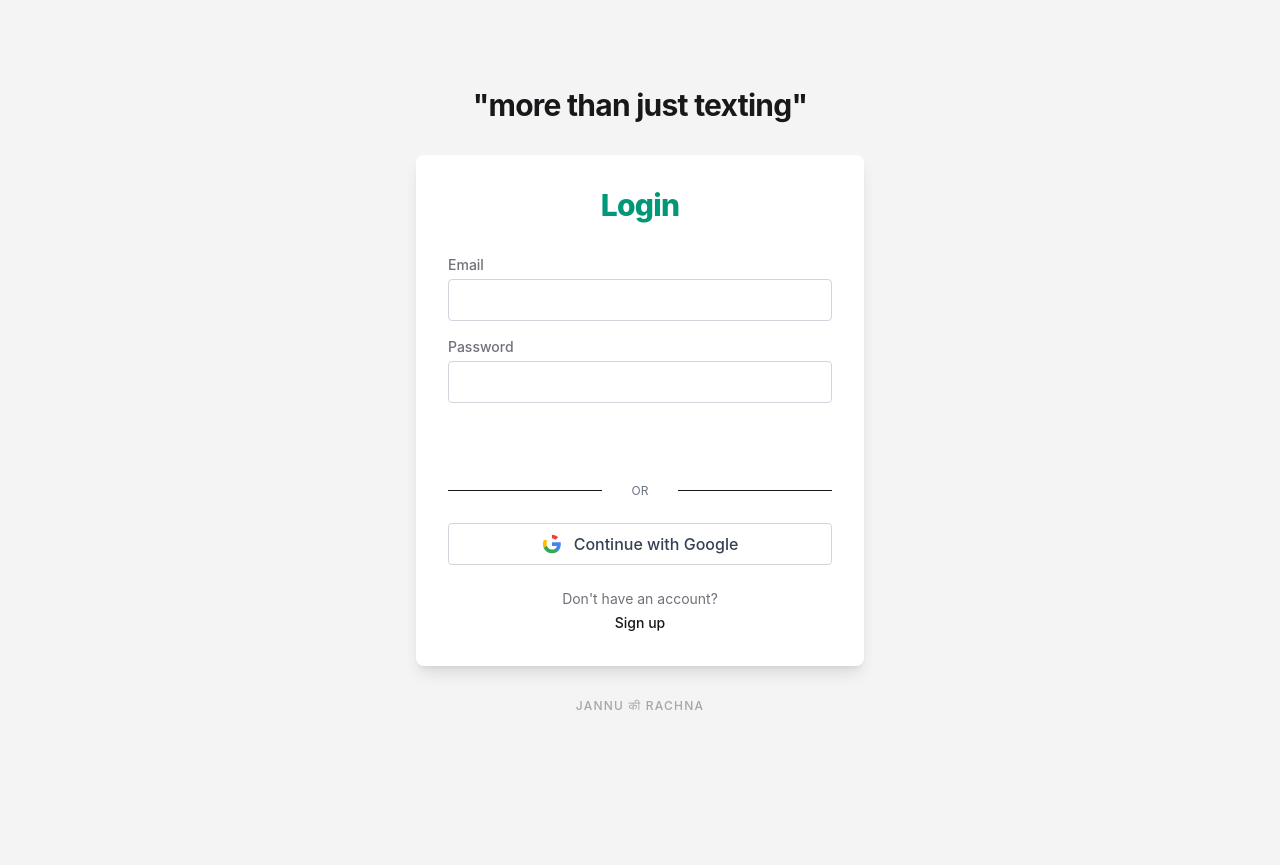
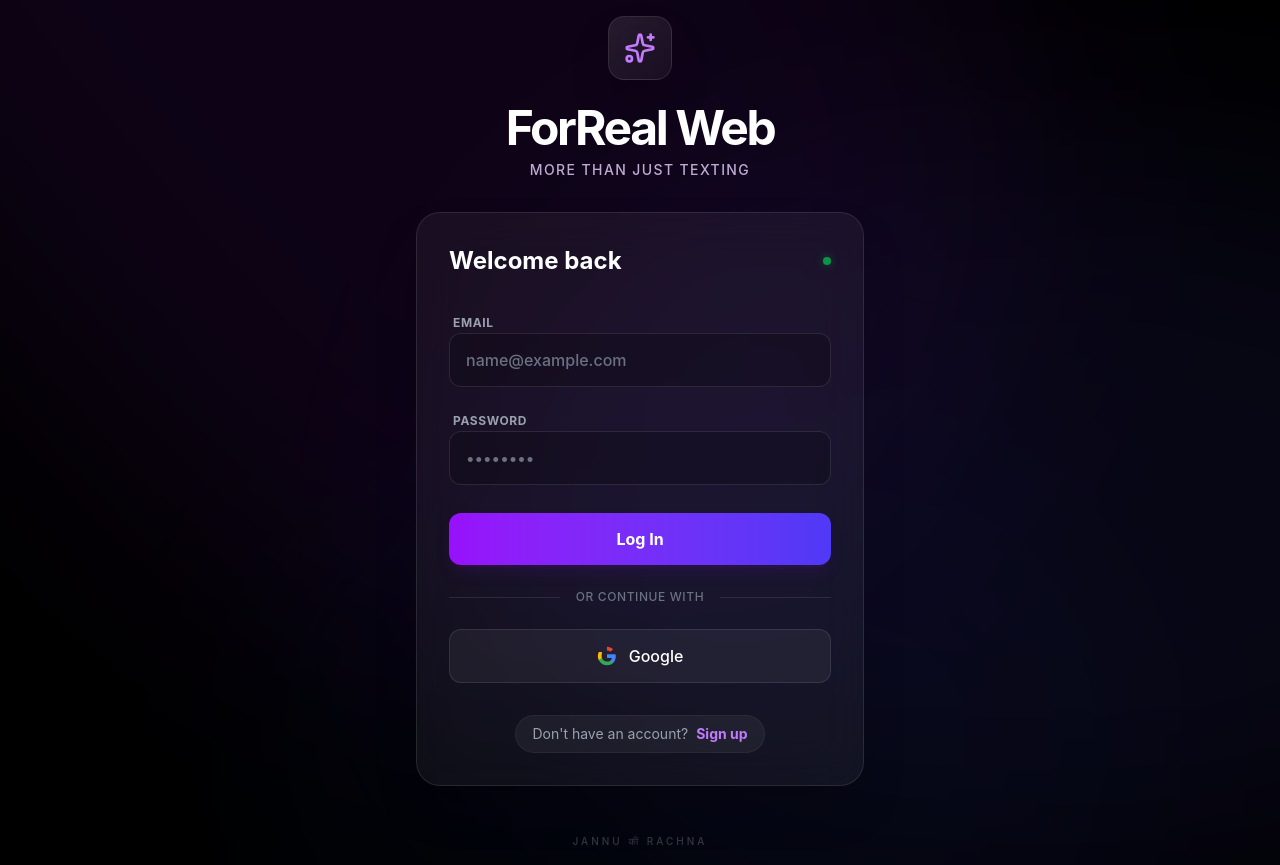
Before and after one commit to 23f2003556/forreal-0, a Next.js app: page /login in a window 1280 px wide. Before the commit the page ends 800 px from the top, so only its background shows below. Built offline with nearby package versions, Linux system fonts and the light colour scheme; no server answers.

Commit message:
feat(ui): overhaul login page with Modern Aether animations and glassmorphism

```diff
--- a/src/app/login/page.tsx
+++ b/src/app/login/page.tsx
@@ -3,6 +3,8 @@
 import { useState, useEffect } from 'react'
 import { supabase } from '@/lib/supabase/client'
 import { useRouter } from 'next/navigation'
+import { motion, AnimatePresence } from 'framer-motion'
+import { Sparkles } from 'lucide-react'
 
 export default function LoginPage() {
     const [isSignUp, setIsSignUp] = useState(false)
@@ -14,15 +16,13 @@
 
     useEffect(() => {
         const checkUser = async () => {
-            console.log('DEBUG: Initial session check starting...')
             try {
-                const { data: { user }, error } = await supabase.auth.getUser()
-                console.log('DEBUG: Initial session check result:', { user: user?.id, error })
+                const { data: { user } } = await supabase.auth.getUser()
                 if (user) {
                     router.push('/')
                 }
             } catch (err) {
-                console.error('DEBUG: Initial session check failed:', err)
+                console.error('Session check failed:', err)
             }
         }
         checkUser()
@@ -36,7 +36,6 @@
         try {
             const trimmedEmail = email.trim()
             if (isSignUp) {
-                console.log('DEBUG: Attempting signup for:', JSON.stringify(trimmedEmail))
                 const { data, error } = await supabase.auth.signUp({
                     email: trimmedEmail,
                     password,
@@ -47,7 +46,6 @@
                         },
                     },
                 })
-                console.log('DEBUG: Signup result:', { data, error })
                 if (error) throw error
 
                 if (data.user) {
@@ -62,29 +60,22 @@
                         })
 
                     if (!profileError) {
-                        // If signup and profile creation are successful, redirect
                         window.location.href = '/'
                     } else {
-                        console.error('DEBUG: Profile setup error:', profileError)
                         alert('Error saving profile: ' + profileError.message)
                     }
                 } else {
-                    // If user data is not immediately available (e.g., email confirmation needed)
                     alert('Check your email for the confirmation link!')
                 }
             } else {
-                console.log('DEBUG: Attempting login for:', JSON.stringify(trimmedEmail))
-                const { data, error } = await supabase.auth.signInWithPassword({
+                const { error } = await supabase.auth.signInWithPassword({
                     email: trimmedEmail,
                     password,
                 })
-                console.log('DEBUG: Login result:', { data, error })
                 if (error) throw error
-                // Use window.location.href for a hard redirect to ensure cookies are sent
                 window.location.href = '/'
             }
         } catch (err: any) {
-            console.error('DEBUG: Auth error:', err)
             setError(err.message)
         } finally {
             setLoading(false)
@@ -108,65 +99,148 @@
         }
     }
 
+    // Animation Variants
+    const containerVariants = {
+        hidden: { opacity: 0 },
+        visible: {
+            opacity: 1,
+            transition: {
+                staggerChildren: 0.1,
+                delayChildren: 0.3
+            }
+        }
+    }
+
+    const itemVariants = {
+        hidden: { y: 20, opacity: 0 },
+        visible: {
+            y: 0,
+            opacity: 1,
+            transition: { type: "spring" as const, stiffness: 300, damping: 24 }
+        }
+    }
+
     return (
-        <div className="min-h-[100dvh] bg-app-background flex flex-col items-center justify-center p-4">
-            <div className="mb-8 text-center">
-                <h1 className="text-3xl font-bold text-teal-primary tracking-tight">"more than just texting"</h1>
+        <div className="min-h-[100dvh] bg-black relative flex flex-col items-center justify-center p-4 overflow-hidden">
+            {/* Ambient Background */}
+            <div className="absolute inset-0 overflow-hidden pointer-events-none">
+                <motion.div
+                    animate={{
+                        scale: [1, 1.2, 1],
+                        rotate: [0, 90, 0],
+                        opacity: [0.3, 0.5, 0.3]
+                    }}
+                    transition={{ duration: 20, repeat: Infinity, ease: "linear" }}
+                    className="absolute -top-[50%] -left-[20%] w-[100%] h-[100%] bg-purple-900/40 rounded-full blur-[120px]"
+                />
+                <motion.div
+                    animate={{
+                        scale: [1, 1.1, 1],
+                        x: [0, 50, 0],
+                        opacity: [0.3, 0.5, 0.3]
+                    }}
+                    transition={{ duration: 15, repeat: Infinity, ease: "easeInOut", delay: 2 }}
+                    className="absolute top-[20%] -right-[20%] w-[80%] h-[80%] bg-indigo-900/40 rounded-full blur-[120px]"
+                />
+                <motion.div
+                    animate={{
+                        scale: [1, 1.3, 1],
+                        y: [0, -50, 0],
+                        opacity: [0.2, 0.4, 0.2]
+                    }}
+                    transition={{ duration: 18, repeat: Infinity, ease: "easeInOut", delay: 5 }}
+                    className="absolute -bottom-[20%] left-[20%] w-[70%] h-[70%] bg-blue-900/30 rounded-full blur-[100px]"
+                />
             </div>
 
-            <div className="bg-white dark:bg-panel-header-background p-8 rounded-lg shadow-lg w-full max-w-md">
-                <h2 className="text-3xl font-extrabold mb-8 text-center bg-clip-text text-transparent bg-gradient-to-r from-teal-600 to-emerald-600 dark:from-teal-400 dark:to-emerald-400 tracking-tight">
-                    {isSignUp ? 'Sign Up' : 'Login'}
+            <motion.div
+                variants={containerVariants}
+                initial="hidden"
+                animate="visible"
+                className="relative z-10 w-full max-w-md"
+            >
+                <motion.div variants={itemVariants} className="text-center mb-8">
+                    <div className="inline-flex items-center justify-center w-16 h-16 rounded-2xl bg-gradient-to-br from-white/10 to-white/5 backdrop-blur-lg border border-white/10 mb-6 shadow-2xl">
+                        <Sparkles className="w-8 h-8 text-purple-400" />
+                    </div>
+                    <h1 className="text-4xl md:text-5xl font-bold text-white tracking-tighter mb-2">
+                        ForReal Web
+                    </h1>
+                    <p className="text-purple-200/80 font-medium tracking-widest uppercase text-sm">
+                        More Than Just Texting
+                    </p>
+                </motion.div>
+
+                <motion.div
+                    variants={itemVariants}
+                    className="bg-white/5 backdrop-blur-xl border border-white/10 p-8 rounded-3xl shadow-2xl"
+                >
+                    <div className="flex items-center justify-between mb-8">
+                        <h2 className="text-2xl font-bold text-white">
+                            {isSignUp ? 'Create account' : 'Welcome back'}
                         </h2>
+                        <div className="h-2 w-2 rounded-full bg-green-500 animate-pulse shadow-[0_0_10px_rgba(34,197,94,0.5)]" />
+                    </div>
 
                     {error && (
-                    <div className="bg-red-100 border border-red-400 text-red-700 px-4 py-3 rounded mb-4 text-sm">
+                        <motion.div
+                            initial={{ opacity: 0, y: -10 }}
+                            animate={{ opacity: 1, y: 0 }}
+                            className="bg-red-500/10 border border-red-500/20 text-red-200 px-4 py-3 rounded-xl mb-6 text-sm flex items-center gap-2"
+                        >
+                            <div className="w-1.5 h-1.5 rounded-full bg-red-400" />
                             {error}
-                    </div>
+                        </motion.div>
                     )}
 
-                <form onSubmit={handleSubmit} className="space-y-4">
-                    <div>
-                        <label className="block text-sm font-medium text-text-secondary mb-1">Email</label>
+                    <form onSubmit={handleSubmit} className="space-y-5">
+                        <div className="space-y-2">
+                            <label className="text-xs font-bold text-gray-400 uppercase tracking-wider ml-1">Email</label>
                             <input
                                 type="email"
                                 value={email}
                                 onChange={(e) => setEmail(e.target.value)}
-                            className="w-full p-2 border border-gray-300 rounded focus:outline-none focus:border-teal-primary dark:bg-gray-800 dark:border-gray-700"
+                                className="w-full bg-black/20 border border-white/10 rounded-xl px-4 py-3.5 text-white placeholder-gray-500 focus:outline-none focus:ring-2 focus:ring-purple-500/50 focus:border-purple-500/50 transition-all font-medium"
+                                placeholder="name@example.com"
                                 required
                             />
                         </div>
 
-                    <div>
-                        <label className="block text-sm font-medium text-text-secondary mb-1">Password</label>
+                        <div className="space-y-2">
+                            <label className="text-xs font-bold text-gray-400 uppercase tracking-wider ml-1">Password</label>
                             <input
                                 type="password"
                                 value={password}
                                 onChange={(e) => setPassword(e.target.value)}
-                            className="w-full p-2 border border-gray-300 rounded focus:outline-none focus:border-teal-primary dark:bg-gray-800 dark:border-gray-700"
+                                className="w-full bg-black/20 border border-white/10 rounded-xl px-4 py-3.5 text-white placeholder-gray-500 focus:outline-none focus:ring-2 focus:ring-purple-500/50 focus:border-purple-500/50 transition-all font-medium"
+                                placeholder="••••••••"
                                 required
                             />
                         </div>
 
-                    <button
+                        <motion.button
+                            whileHover={{ scale: 1.02 }}
+                            whileTap={{ scale: 0.98 }}
                             type="submit"
                             disabled={loading}
-                        className="w-full bg-teal-primary hover:bg-teal-secondary text-white font-bold py-2 px-4 rounded focus:outline-none focus:shadow-outline transition-colors disabled:opacity-50"
+                            className="w-full bg-gradient-to-r from-purple-600 to-indigo-600 hover:from-purple-500 hover:to-indigo-500 text-white font-bold py-3.5 rounded-xl transition-all shadow-lg shadow-purple-900/20 disabled:opacity-50 disabled:cursor-not-allowed mt-2"
                         >
                             {loading ? 'Processing...' : (isSignUp ? 'Sign Up' : 'Log In')}
-                    </button>
+                        </motion.button>
                     </form>
 
-                <div className="mt-6 flex items-center justify-between">
-                    <span className="border-b w-[35%] lg:w-[40%] dark:border-gray-700"></span>
-                    <span className="text-xs text-center text-gray-500 uppercase dark:text-gray-400">or</span>
-                    <span className="border-b w-[35%] lg:w-[40%] dark:border-gray-700"></span>
+                    <div className="my-6 flex items-center gap-4">
+                        <div className="h-px bg-white/10 flex-1" />
+                        <span className="text-xs text-gray-500 uppercase tracking-wider font-medium">Or continue with</span>
+                        <div className="h-px bg-white/10 flex-1" />
                     </div>
 
-                <button
+                    <motion.button
+                        whileHover={{ scale: 1.02, backgroundColor: "rgba(255,255,255,0.05)" }}
+                        whileTap={{ scale: 0.98 }}
                         onClick={handleGoogleLogin}
                         disabled={loading}
-                    className="mt-6 w-full flex items-center justify-center gap-3 bg-white dark:bg-gray-800 border border-gray-300 dark:border-gray-700 hover:bg-gray-50 dark:hover:bg-gray-700 text-gray-700 dark:text-gray-200 font-medium py-2 px-4 rounded focus:outline-none transition-colors disabled:opacity-50"
+                        className="w-full flex items-center justify-center gap-3 bg-white/5 border border-white/10 hover:border-white/20 text-white font-medium py-3.5 rounded-xl transition-all disabled:opacity-50"
                     >
                         <svg className="w-5 h-5" viewBox="0 0 24 24">
                             <path
@@ -186,28 +260,29 @@
                                 fill="#EA4335"
                             />
                         </svg>
-                    Continue with Google
-                </button>
+                        Google
+                    </motion.button>
 
-                <div className="mt-6 text-center">
-                    <p className="text-sm text-text-secondary">
+                    <div className="mt-8 text-center bg-white/5 mx-auto w-fit px-4 py-2 rounded-full border border-white/5">
+                        <p className="text-sm text-gray-400">
                             {isSignUp ? 'Already have an account?' : "Don't have an account?"}
-                    </p>
                             <button
                                 onClick={() => setIsSignUp(!isSignUp)}
                                 disabled={loading}
-                        className="text-teal-primary hover:underline text-sm font-medium mt-1"
+                                className="text-purple-400 hover:text-purple-300 font-bold ml-2 transition-colors focus:outline-none"
                             >
                                 {isSignUp ? 'Log in' : 'Sign up'}
                             </button>
+                        </p>
                     </div>
-            </div>
+                </motion.div>
 
-            <div className="mt-8 text-center">
-                <p className="text-xs text-text-secondary opacity-60 font-medium tracking-widest uppercase">
+                <motion.div variants={itemVariants} className="mt-12 text-center">
+                    <p className="text-[10px] text-white/20 font-medium tracking-[0.3em] uppercase hover:text-white/40 transition-colors cursor-default">
                         jannu की rachna
                     </p>
-            </div>
+                </motion.div>
+            </motion.div>
         </div>
     )
 }
```
Lines whose indentation alone changed are shown as unchanged.
